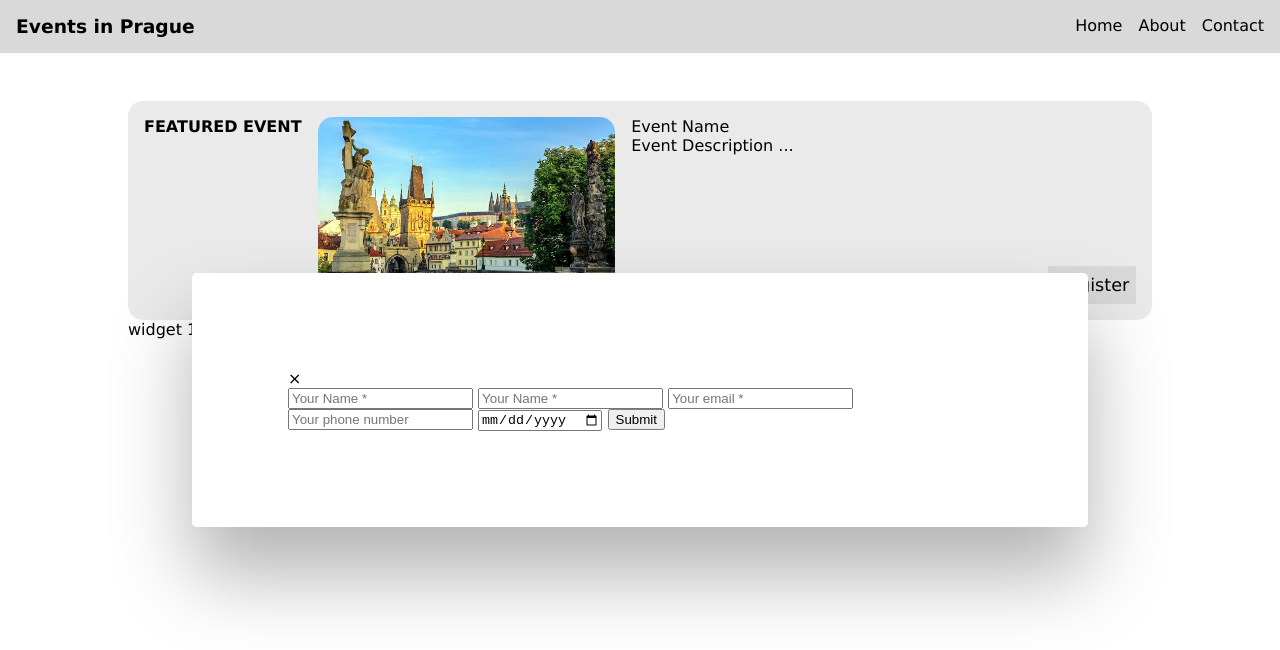
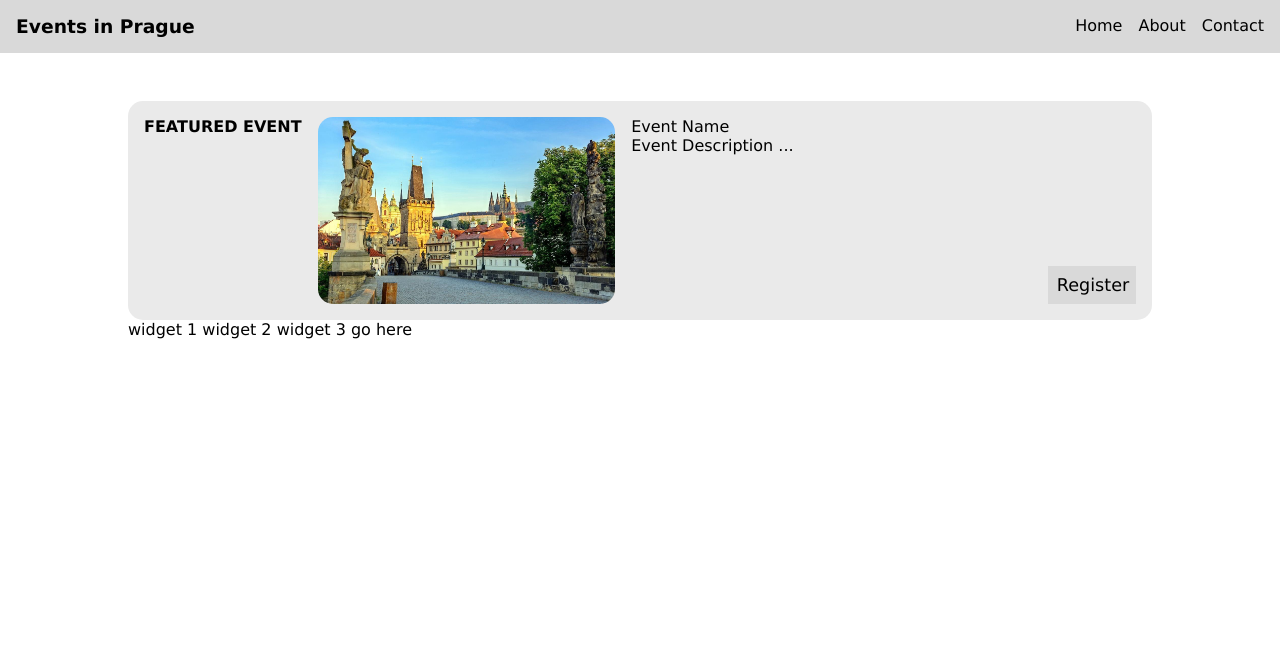
Before and after one commit to Swayndev/hackathon-project-week4, a website: page src/index.html in a window 1280 px wide. Drawn offline with nearby package versions, Linux system fonts and the light colour scheme; files that its build step writes are made by us from their sources.

Commit message:
merge control

```diff
--- a/src/index.html
+++ b/src/index.html
@@ -24,7 +24,7 @@
 
 
     <div class="container">
-        <div id="modalWindow" class="modal">
+        <div id="modalWindow" class="modal hidden">
             <div class="modal-content">
                 <span class="modal--close">&times;</span>
                 <form action="" method="post">
--- a/src/js/modal.js
+++ b/src/js/modal.js
@@ -62,7 +62,7 @@ export default function test() {
 
 	submit.addEventListener("click", (e) => {
 		e.preventDefault();
-		// const
+
 		postForm();
 	});
 }
```
